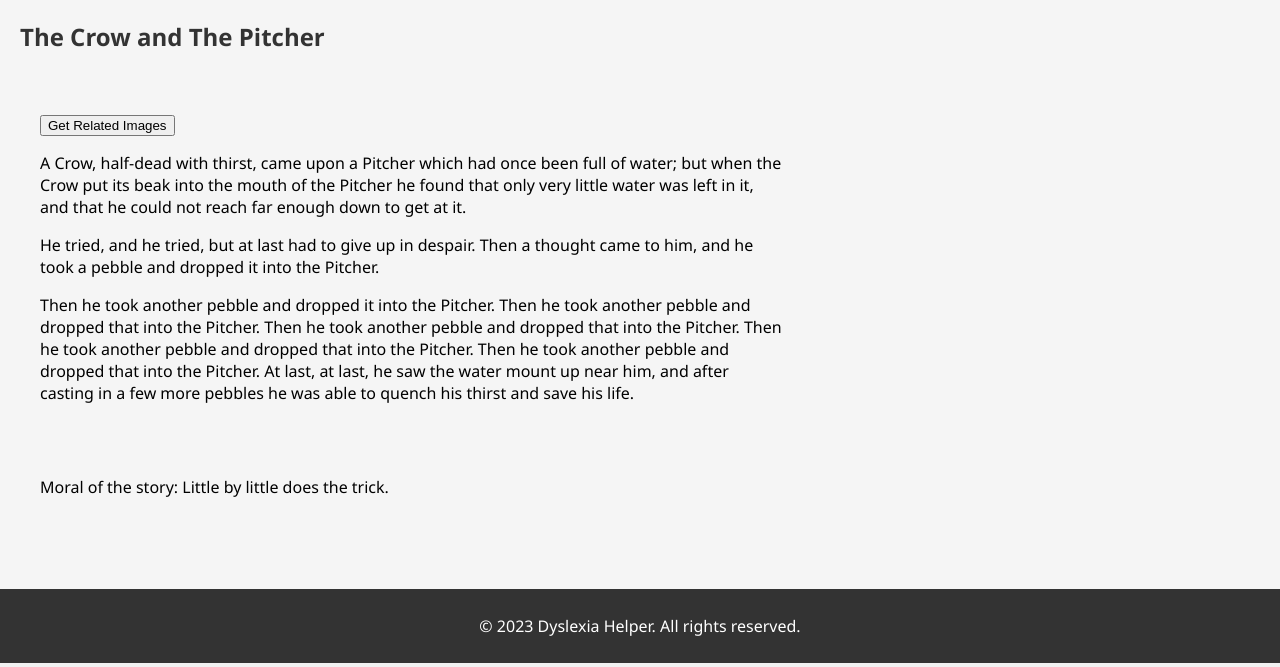
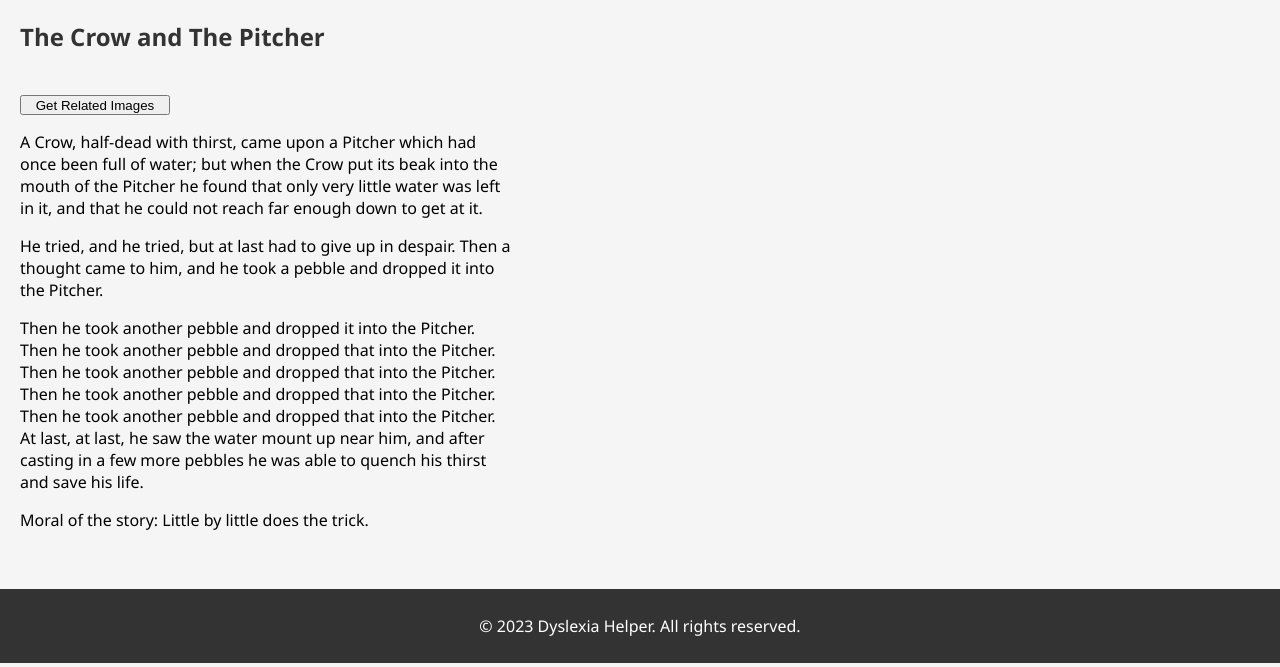
Before and after one commit to tarunmahesh/dyslexia-helper, a Flask app: page /story in a window 1280 px wide. Shown: the part 137-804 px from the top of the page. Run offline with Flask 3, Linux system fonts and the light colour scheme.

Commit message:
Update story.html

```diff
--- a/templates/story.html
+++ b/templates/story.html
@@ -7,7 +7,7 @@
     <link rel="stylesheet" href="{{ url_for('static', filename='app.css') }}">
     <title>Story Page</title>
     <style>
-       body {
+        body {
             display: flex;
             flex-direction: column;
             min-height: 100vh;
@@ -25,33 +25,41 @@
             justify-content: space-between;
             width: 100%; /* Occupy the full width of the main container */
             padding: 20px; /* Adjust padding as needed */
+            box-sizing: border-box; /* Include padding in width calculation */
+            margin-bottom: 100px;
         }
 
         #text-container {
             flex: 1;
-            padding: 20px;
-            max-width: 60%; /* Adjust the maximum width of the text container */
+            max-width: 50%; /* Adjust the maximum width of the text container */
+            box-sizing: border-box; /* Include padding in width calculation */
         }
 
         #moral {
             flex: 1;
-            padding: 20px;
-            max-width: 60%; /* Adjust the maximum width of the text container */
+            max-width: 50%; /* Adjust the maximum width of the moral container */
+            box-sizing: border-box; /* Include padding in width calculation */
         }
 
         #image-container {
-            flex: 1;
-            max-width: 40%;
+            max-width: 50%;
             display: flex;
             flex-direction: column;
-            justify-content: space-around;
             align-items: center;
+            margin-right: 250px;
         }
 
         #image-container img {
-            max-width: 50%;
+            max-width: 70%;
             height: auto;
             margin-bottom: 10px;
+            display: block;
+
+        }
+
+        #get-images-button {
+            width: 150px; /* Add margin to the button for spacing */
+            height: 20px;
         }
     </style>
 </head>
@@ -60,14 +68,13 @@
         <h1>Dyslexia Helper</h1>
         <p>Empowering individuals with dyslexia through support and resources.</p>
     </header>
-    <h2>The Crow and The Pitcher </h2>
+    <h2>The Crow and The Pitcher</h2>
     <main>
         <div id="text-and-images-container">
             <div id="story">
+                <button id="get-images-button" onclick="getImages()">Get Related Images</button>
                 <div id="text-container">
                     <!-- Your story text goes here -->
-                    <button id="get-images-button">Get Related Images</button>
-
                     <p>
                         A Crow, half-dead with thirst, came upon a Pitcher which had
                         once been full of water; but when the Crow put its beak into the
```
